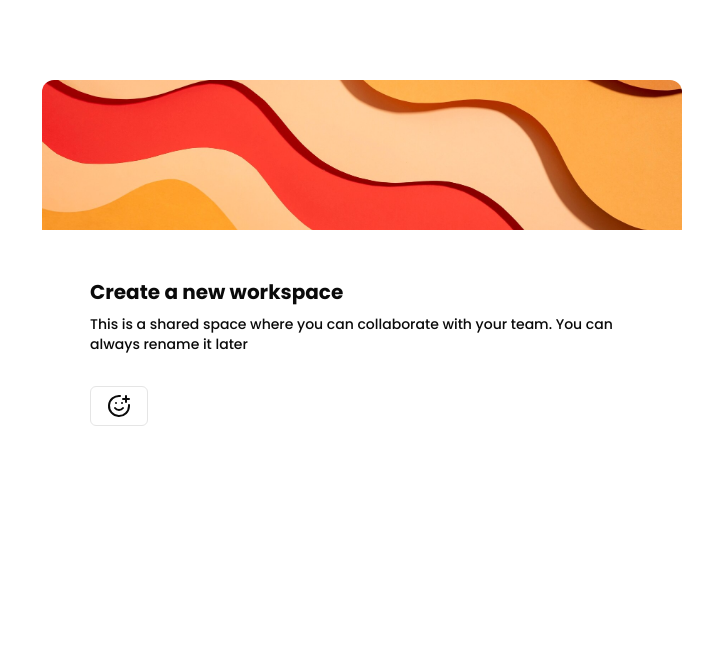
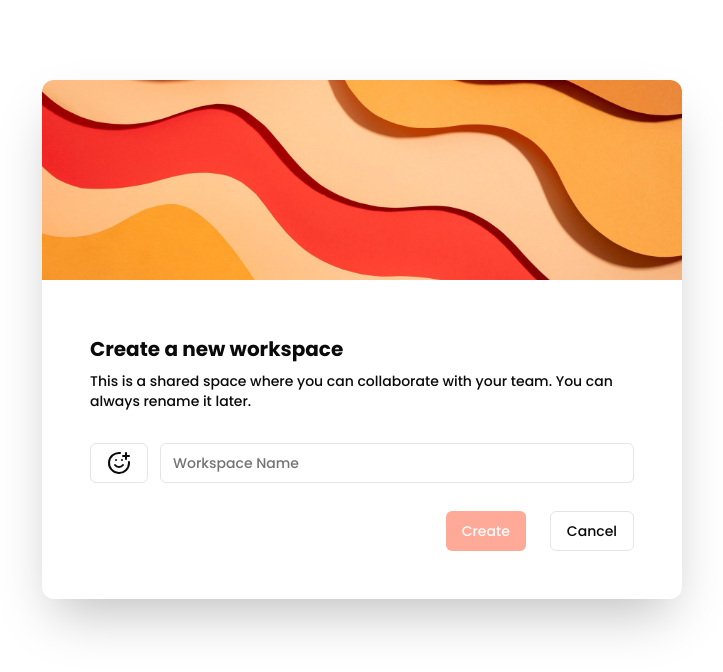
Before and after one commit to tobiasSantellan/loop-clone, a Next.js app: page /createworkspace in a window 1280 px wide. Shown: the top 672 px of the page, without its empty margins (278-1001 px from the left). Built offline with nearby package versions, Linux system fonts and the light colour scheme.

Commit message:
implement basic create workspace form with name and emoji input fields

```diff
--- a/app/(routes)/createworkspace/page.jsx
+++ b/app/(routes)/createworkspace/page.jsx
@@ -1,15 +1,21 @@
 "use client";
+import CoverPicker from "@/app/_components/CoverPicker";
+import EmojiPickerComponent from "@/app/_components/EmojiPickerComponent";
 import { Button } from "@/components/ui/button";
+import { Input } from "@/components/ui/input";
 import { SmilePlus } from "lucide-react";
 import Image from "next/image";
 import React, { useState } from "react";
 
 function CreateWorkspace() {
   const [coverImage, setCoverImage] = useState("/cover.png");
+  const [workspaceName, setWorkspaceName] = useState();
+  const [emoji, setEmoji] = useState();
   return (
     <div className="p-10 md:px-36 lg:px-52 xl:px-80 py-20">
-      <div>
+      <div className="shadow-2xl rounded-xl">
         {/* Cover Image */}
+        <CoverPicker setNewCover={(v) => setCoverImage(v)}>
           <div className="relative group cursor-pointer">
             <h2 className=" hidden group-hover:flex absolute p-4 w-full h-full items-center justify-center flex">
               Change Cover
@@ -20,22 +26,31 @@ function CreateWorkspace() {
                 width={400}
                 height={400}
                 alt="cover-img"
-              className="w-full h-[150px] object-cover rounded-t-xl"
+                className="w-full h-[200px] object-cover rounded-t-xl"
               />
             </div>
           </div>
+        </CoverPicker>
 
         {/* Input section */}
         <div className="p-12">
           <h2 className="font-bold text-xl">Create a new workspace</h2>
           <h2 className="text-sm mt-2">
             This is a shared space where you can collaborate with your team. You
-            can always rename it later
+            can always rename it later.
           </h2>
-          <div className="mt-8">
-            <Button variant="outline">
-              <SmilePlus />
-            </Button>
+          <div className="mt-8 flex gap-3 items-center">
+            <EmojiPickerComponent setEmojiIcon={(v) => setEmoji(v)}>
+              <Button variant="outline">{emoji ? emoji : <SmilePlus />}</Button>
+            </EmojiPickerComponent>
+            <Input
+              placeholder="Workspace Name"
+              onChange={(e) => setWorkspaceName(e.target.value)}
+            />
+          </div>
+          <div className="mt-7 flex justify-end gap-6">
+            <Button disabled={!workspaceName?.length}>Create</Button>
+            <Button variant="outline">Cancel</Button>
           </div>
         </div>
       </div>
```
Lines whose indentation alone changed are shown as unchanged.
